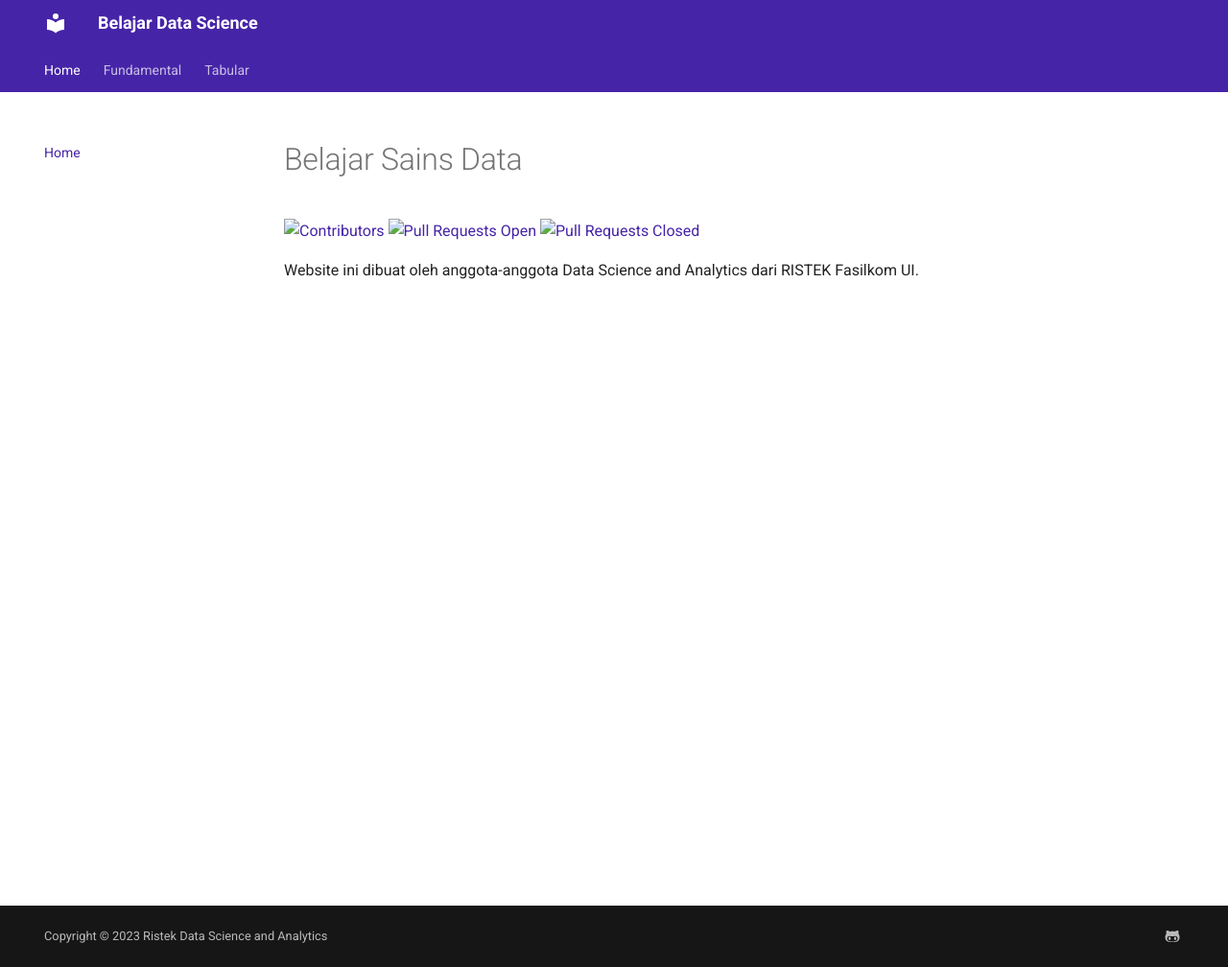
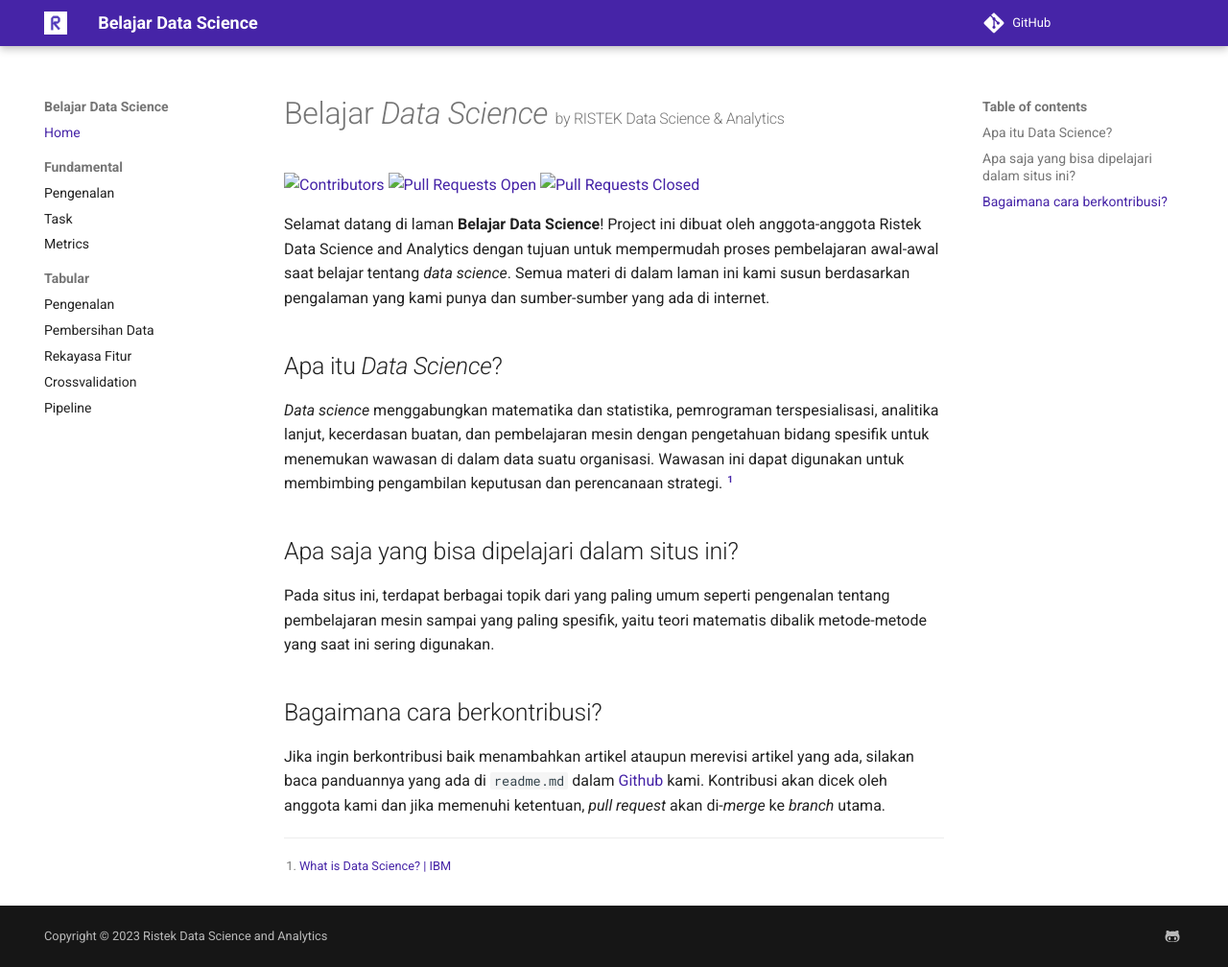
Before and after one commit to RISTEK-Data-Science-Analytics/belajardatsci, an MkDocs documentation site: the page built from docs/index.md, in a window 1280 px wide and 1008 px high. Shown: the whole window at 96% size. Built offline with MkDocs 1.6.1 and Material for MkDocs 9.7.7, drawn with Linux system fonts in a browser that asks for light colours; comment, search, counter and statistics services are not loaded.

Commit message:
Landing page completion

```diff
--- a/docs/index.md
+++ b/docs/index.md
@@ -1,6 +1,18 @@
-# Belajar Sains Data
+# Belajar *Data Science* <span style="font-size:16px;"> by RISTEK Data Science & Analytics </span>
 [![Contributors](https://img.shields.io/github/contributors/RISTEK-Data-Science-Analytics/belajardatsci)](https://github.com/RISTEK-Data-Science-Analytics/belajardatsci/graphs/contributors)
 [![Pull Requests Open](https://img.shields.io/github/issues-pr/RISTEK-Data-Science-Analytics/belajardatsci)](https://github.com/RISTEK-Data-Science-Analytics/belajardatsci/pulls)
 [![Pull Requests Closed](https://img.shields.io/github/issues-pr-closed/RISTEK-Data-Science-Analytics/belajardatsci)](https://github.com/RISTEK-Data-Science-Analytics/belajardatsci/pulls)
 
-Website ini dibuat oleh anggota-anggota Data Science and Analytics dari RISTEK Fasilkom UI.
+Selamat datang di laman **Belajar Data Science**! Project ini dibuat oleh anggota-anggota Ristek Data Science and Analytics dengan tujuan untuk mempermudah proses pembelajaran awal-awal saat belajar tentang *data science*. Semua materi di dalam laman ini kami susun berdasarkan pengalaman yang kami punya dan sumber-sumber yang ada di internet.
+
+## Apa itu *Data Science*?
+*Data science* menggabungkan matematika dan statistika, pemrograman terspesialisasi, analitika lanjut, kecerdasan buatan, dan pembelajaran mesin dengan pengetahuan bidang spesifik untuk menemukan wawasan di dalam data suatu organisasi. Wawasan ini dapat digunakan untuk membimbing pengambilan keputusan dan perencanaan strategi. [^1]
+
+## Apa saja yang bisa dipelajari dalam situs ini?
+Pada situs ini, terdapat berbagai topik dari yang paling umum seperti pengenalan tentang pembelajaran mesin sampai yang paling spesifik, yaitu teori matematis dibalik metode-metode yang saat ini sering digunakan.
+
+## Bagaimana cara berkontribusi?
+Jika ingin berkontribusi baik menambahkan artikel ataupun merevisi artikel yang ada, silakan baca panduannya yang ada di `readme.md` dalam [Github](https://github.com/RISTEK-Data-Science-Analytics/belajardatsci) kami. Kontribusi akan dicek oleh anggota kami dan jika memenuhi ketentuan, *pull request* akan di-*merge* ke *branch* utama.
+
+<!-- Footnotes -->
+[^1]: <a href="https://www.ibm.com/topics/data-science" target="_blank">What is Data Science? | IBM</a>
--- a/mkdocs.yml
+++ b/mkdocs.yml
@@ -1,13 +1,14 @@
 site_name: Belajar Data Science
+repo_url: https://github.com/RISTEK-Data-Science-Analytics/belajardatsci
 theme:
   name: material
   language: en
+  logo: assets/ristek-logo-light.png
+  favicon: assets/ristek-logo-dark.png
   palette:
     primary: custom
   features:
-    - navigation.tabs
     - navigation.sections
-    - toc.integrate
     - navigation.top
     - search.suggest
     - search.highlight
@@ -15,7 +16,6 @@ theme:
     - content.code.annotation
     - content.code.copy
     - navigation.expand
-    - navigation.indexes
 
 extra:
   social:
@@ -61,7 +61,7 @@ nav:
     - Metrics: './fundamentals/metrics.md'
   - Tabular:
     - Pengenalan: './tabular/introduction.md'
-    - 'Data cleaning': './tabular/data-cleaning.md'
+    - 'Pembersihan Data': './tabular/data-cleaning.md'
     - 'Rekayasa Fitur': './tabular/feature-engineering.md'
     - Crossvalidation: './tabular/crossvalidation.md'
     - Pipeline: './tabular/pipeline.md'
```
Also changed, not shown: docs/assets/ristek-logo-dark.png (added), docs/assets/ristek-logo-light.png (added).
